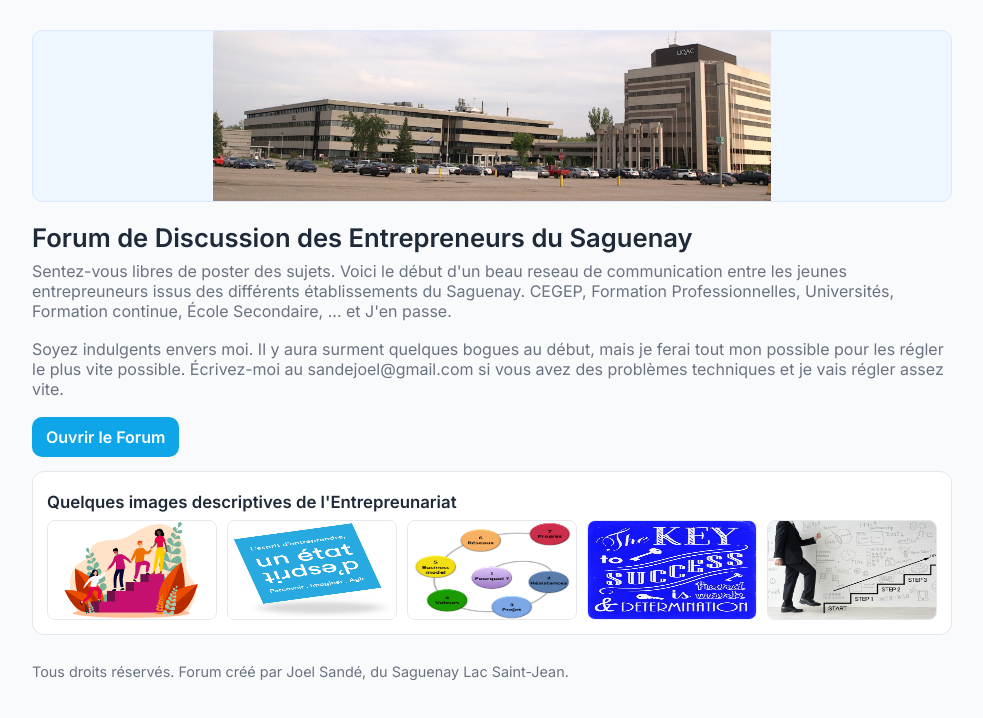
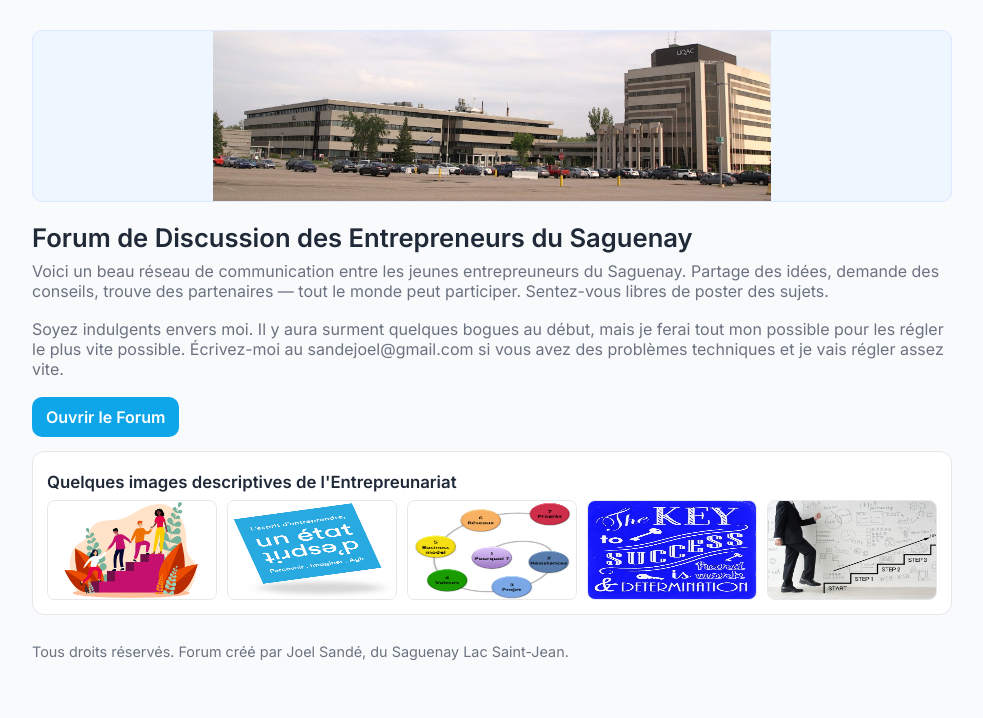
Before and after one commit to joel3500/Forum_de_Discussion_ENT, a plain HTML site: page docs/index.html in a window 1280 px wide. Shown: the whole page, without its empty margins (148-1131 px from the left). Drawn offline with Linux system fonts and the light colour scheme.

Commit message:
modification du message d entree

```diff
--- a/docs/index.html
+++ b/docs/index.html
@@ -37,8 +37,9 @@
 
     <h1>Forum de Discussion des Entrepreneurs du Saguenay</h1>
     <p class="lead">
-      Sentez-vous libres de poster des sujets. Voici le début d'un beau reseau de communication entre les jeunes entrepreuneurs issus des différents établissements du Saguenay.
-      CEGEP, Formation Professionnelles, Universités, Formation continue, École Secondaire, ... et J'en passe.
+        Voici un beau réseau de communication entre les jeunes entrepreuneurs du Saguenay.
+        Partage des idées, demande des conseils, trouve des partenaires — tout le monde peut participer.
+        Sentez-vous libres de poster des sujets.
     </p>
 
     <p class="lead">
```
Also changed, not shown: templates/base.html (+2 -2 lines), templates/forum_de_discussion.html (+5 -2 lines).
